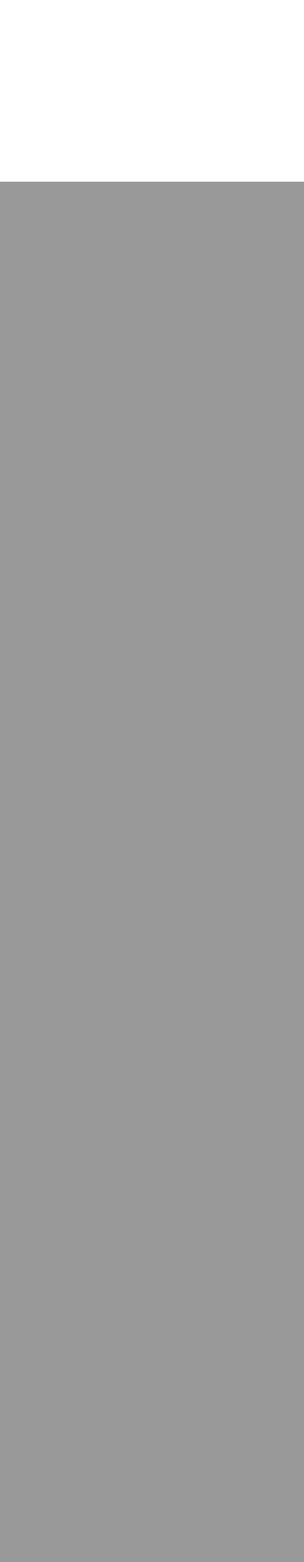
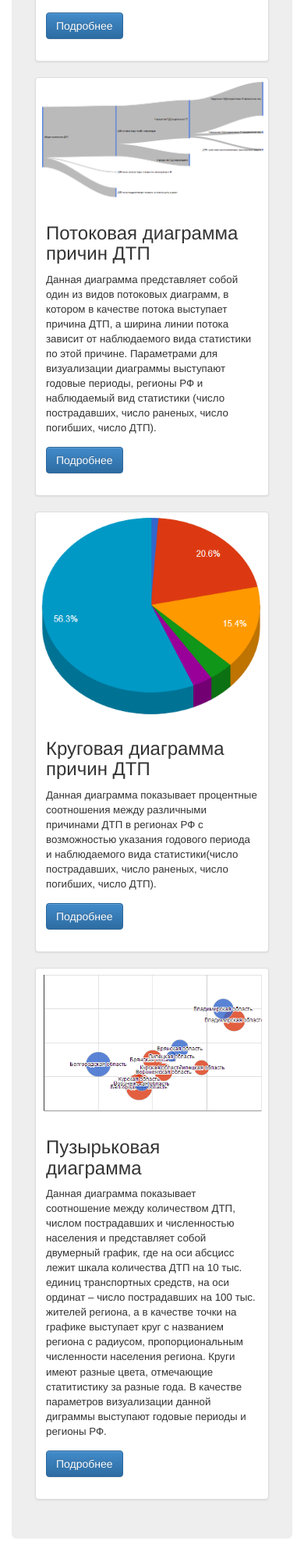
Before and after one commit to pedoegor/RoadAccidentStatistics, a Django app: page /dashboard/ in a window 390 px wide. Shown: the part 611-2614 px from the top of the page at 78% size. Before the commit the page ends 844 px from the top, so only its background shows below. Run offline with Django 3.2, Linux system fonts and the light colour scheme; parts of the project's set-up code (start-up, migrations or seed data) failed here and were passed over; some libraries are stand-ins or nearby versions.

Commit message:
new dashboard

```diff
--- a/templates/dashboard.html
+++ b/templates/dashboard.html
@@ -6,39 +6,72 @@
 </head>
 <body>
     {% include 'navigation.html' %}
+    {% load staticfiles %}
     <div class="container">
-        <div id="chart_div" style="width: 100%; height: 500px;"></div>
+        <div class="jumbotron">
+            <h1>{{ title }}</h1>
+            <p>Описание проекта</p>
+            <div class="row">
+                <div class="col-sm-6 col-md-6">
+                    <div class="thumbnail">
+                        <img src="{% static 'RoadAccidentStatistics/img/trend_chart.png' %}"/>
+                        <div class="caption">
+                            <h3>График статистики ДТП с трендом</h3>
+                            <p style="font-size: 10pt;">Данный набор  колоночных, линейных и точечных графиков показывает в динамике изменения таких
+                                годовых статистических показателей в регионах РФ как количество ДТП, число погибших и
+                                раненых с возможностью масштабирования по населению и числу транспортных средств,
+                                а также с указанием причины ДТП.</p>
+                            <p><a href="/trend_chart" class="btn btn-primary" role="button">Подробнее</a>
+                        </div>
+                    </div>
+                </div>
+                <div class="col-sm-6 col-md-6">
+                    <div class="thumbnail">
+                        <img src="{% static 'RoadAccidentStatistics/img/sankey_chart.png' %}"/>
+                        <div class="caption">
+                            <h3>Потоковая диаграмма причин ДТП</h3>
+                            <p style="font-size: 10pt;">Данная диаграмма представляет собой один из видов потоковых
+                                диаграмм, в котором в качестве потока выступает причина ДТП, а ширина линии потока
+                                зависит от наблюдаемого вида статистики по этой причине. Параметрами для визуализации
+                                диаграммы выступают годовые периоды, регионы РФ и наблюдаемый вид статистики
+                                (число пострадавших, число раненых, число погибших, число ДТП).</p>
+                            <p><a href="/sankey_chart" class="btn btn-primary" role="button">Подробнее</a>
+                        </div>
+                    </div>
+                </div>
+            </div>
+            <div class="row">
+                <div class="col-sm-6 col-md-6">
+                    <div class="thumbnail">
+                        <img src="{% static 'RoadAccidentStatistics/img/pie_chart.png' %}"/>
+                        <div class="caption">
+                            <h3>Круговая диаграмма причин ДТП</h3>
+                            <p style="font-size: 10pt;">Данная диаграмма показывает процентные соотношения между
+                                различными причинами ДТП в регионах РФ с возможностью указания годового периода и
+                                наблюдаемого вида статистики(число пострадавших, число раненых, число погибших, число ДТП).</p>
+                            <p><a href="/pie_chart" class="btn btn-primary" role="button">Подробнее</a>
+                        </div>
+                    </div>
+                </div>
+                <div class="col-sm-6 col-md-6">
+                    <div class="thumbnail">
+                        <img src="{% static 'RoadAccidentStatistics/img/bubble_chart.png' %}"/>
+                        <div class="caption">
+                            <h3>Пузырьковая диаграмма</h3>
+                            <p style="font-size: 10pt;">Данная диаграмма показывает соотношение между  количеством ДТП,
+                                числом пострадавших и численностью населения и представляет собой двумерный график,
+                                где на оси абсцисс лежит шкала количества ДТП на 10 тыс. единиц транспортных средств,
+                                на оси ординат – число пострадавших на 100 тыс. жителей региона, а в качестве точки
+                                на графике выступает круг с названием региона с радиусом, пропорциональным численности
+                                населения региона. Круги имеют разные цвета, отмечающие статитистику за разные года.
+                                В качестве параметров визуализации данной диграммы выступают годовые периоды и регионы РФ.</p>
+                            <p><a href="/bubble_chart" class="btn btn-primary" role="button">Подробнее</a>
+                        </div>
+                    </div>
+                </div>
+            </div>
+        </div>
     </div>
     {% include 'common.js.html' %}
-    <script type="text/javascript">
-        google.load("visualization", "1", {packages:["corechart"]});
-        google.setOnLoadCallback(drawRates);
-        function drawRates() {
-            var data = google.visualization.arrayToDataTable([
-            ['Регион', 'Количество ДТП на 10 тыс. ед. ТС', 'Число пострадавших на 100 тыс. жителей', 'Год','Численность населения'],
-      		    ['Белгородская область', 30,	121, '2012', 1200000],
-                ['Воронежская область', 46,	104, '2012', 800000],
-                ['Владимирская область', 76,	170, '2012', 1000000],
-                ['Брянская область', 60,	135, '2012', 900000],
-                ['Липецкая область', 57,	128, '2012', 700000],
-                ['Курская область', 53,	118, '2012', 600000],
-                ['Белгородская область', 45,	101, '2013', 1300000],
-                ['Воронежская область', 54,	114, '2013', 900000],
-                ['Владимирская область', 80,	160, '2013', 1100000],
-                ['Брянская область', 50,	125, '2013', 950000],
-                ['Липецкая область', 68,	118, '2013', 800000],
-                ['Курская область', 45,	108, '2013', 680000]
-            ]);
-            var options = {
-                title: 'Количество ДТП, число пострадавших и численность населения регионов за 2012 и 2013 года',
-                hAxis: {title: 'Количество ДТП на 10 тыс. ед. ТС'},
-                vAxis: {title: 'Число пострадавших на 100 тыс. жителей'},
-                bubble: {textStyle: {fontSize: 12}}
-            };
-
-            var chart = new google.visualization.BubbleChart(document.getElementById('chart_div'));
-            chart.draw(data, options);
-      }
-    </script>
 </body>
 </html>
```
Also changed, not shown: static/RoadAccidentStatistics/img/bubble_chart.png (added), static/RoadAccidentStatistics/img/pie_chart.png (added), static/RoadAccidentStatistics/img/sankey_chart.png (added), static/RoadAccidentStatistics/img/trend_chart.png (added).
